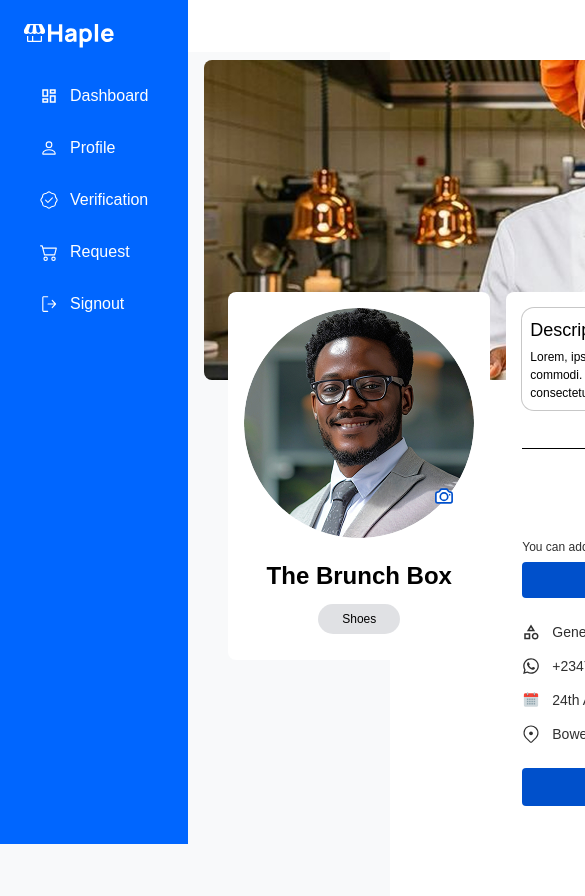
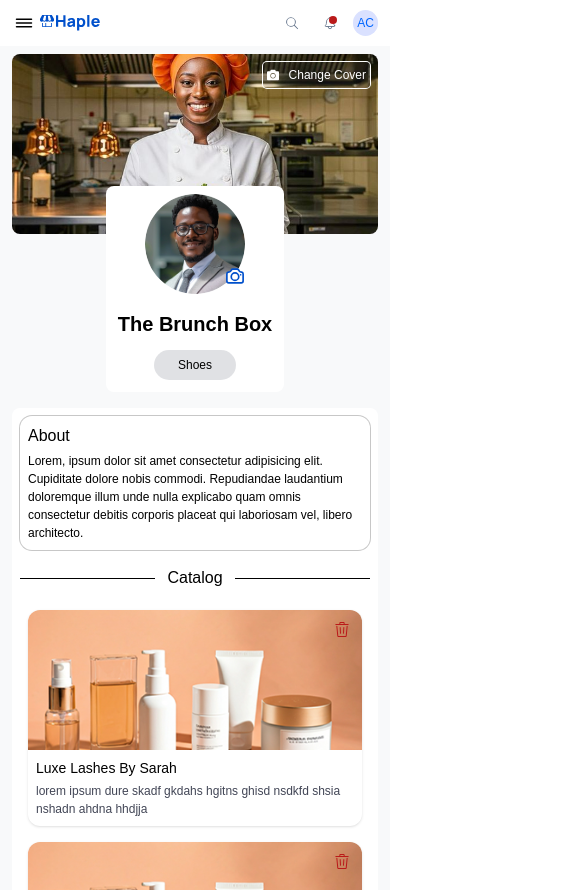
Before and after one commit to BuildingStartup/haplev1, a React (Vite) app: page /my-profile in a window 390 px wide. Shown: the top 896 px of the page, 585 px wide, since content can reach past the window. Built offline with nearby package versions, Linux system fonts and the light colour scheme.

Commit message:
mobile dashboard

```diff
--- a/src/features/Dashboard/AddProductButton.jsx
+++ b/src/features/Dashboard/AddProductButton.jsx
@@ -10,7 +10,7 @@ export default function AddProductButton({products, showForm, remaining, handleA
             item{remaining !== 1 ? "s" : ""}
           </p>
           <button
-            className="bg-primary text-white p-2 text-sm rounded cursor-pointer"
+            className="bg-primary text-white p-1.5 lg:p-2.5 text-sm rounded cursor-pointer"
             onClick={handleAddItem}
           >
             Add Item ({products.length}/4)
--- a/src/features/Dashboard/NavbarDash.jsx
+++ b/src/features/Dashboard/NavbarDash.jsx
@@ -1,20 +1,27 @@
 import { GoSearch } from "react-icons/go";
-import { IoNotificationsOutline } from "react-icons/io5";
+import { IoNotificationsOutline, IoReorderThreeOutline } from "react-icons/io5";
 
 function NavbarDash() {
     return (
-        <div className="flex gap-4 justify-end">
+        <div className="flex justify-between items-center lg:justify-end">
 
-           <div className="p-2">
-                <GoSearch className="text-lg text-neutral-300" />
+            <div className="flex items-center gap-1 lg:hidden">
+                <IoReorderThreeOutline className="text-2xl" />
+                <img src="../logo.svg" alt="logo" className="w-15" />
+            </div>
+           <div className="flex gap-2 lg:gap-4 items-center">
+                <div className="p-2">
+                        <GoSearch className="text-sm lg:text-lg text-neutral-300" />
+                </div>
+                <div className="relative p-2">
+                        <IoNotificationsOutline className="text-sm lg:text-lg text-neutral-300" />
+                        <span className="absolute w-2 h-2 rounded-full bg-secondary-300 top-2 right-2"></span>
+                </div>
+                <div className="p-1 lg:p-2 bg-primary-lighter rounded-full">
+                    <span className="lg:text-sm text-primary-light font-medium">AC</span>
+                </div>
            </div>
-           <div className="relative p-2">
-                <IoNotificationsOutline className="text-lg text-neutral-300" />
-                <span className="absolute w-2 h-2 rounded-full bg-secondary-300 top-2 right-2"></span>
-           </div>
-           <div className="p-2 bg-primary-lighter rounded-full">
-            <span className="text-sm text-primary-light font-medium">AC</span>
-           </div>
+
 
         </div>
     )
--- a/src/features/Dashboard/SellerContact.jsx
+++ b/src/features/Dashboard/SellerContact.jsx
@@ -13,29 +13,29 @@ export default function SellerContact({sellerInfo, category}){
         <div className="flex flex-col gap-3.5">
 
             <div className="flex items-center gap-3 text-dark-100">
-            <MdOutlineCategory className="text-lg"/>
-            <p className="text-sm capitalize">
+            <MdOutlineCategory className="lg:text-lg"/>
+            <p className="lg:text-sm capitalize">
                 {category?.catalog ?? "General"} ({category?.name ?? "Uncategorized"})
             </p>
             </div>
 
             <div className="flex items-center gap-3 text-dark-100">
-            <FaWhatsapp className="text-lg"/>
-            <p className="text-sm">
+            <FaWhatsapp className="lg:text-lg"/>
+            <p className="lg:text-sm">
                 {sellerInfo.whatsapp_number}
             </p>
             </div>
 
             <div className="flex items-center gap-3 text-dark-100">
-            <FcCalendar className="text-lg" />
-            <p className="text-sm">
+            <FcCalendar className="lg:text-lg" />
+            <p className="lg:text-sm">
                 24th April, 2026
             </p>
             </div>
 
             <div className="flex items-center gap-3 text-dark-100">
-            <GoLocation className="text-lg" />
-            <p className="text-sm">
+            <GoLocation className="lg:text-lg" />
+            <p className="lg:text-sm">
                 {sellerInfo.campus}
             </p>
             </div>
--- a/src/features/Dashboard/Sidebar.jsx
+++ b/src/features/Dashboard/Sidebar.jsx
@@ -4,7 +4,7 @@ import { GoVerified, GoSignOut } from "react-icons/go";
 import { BsCart2 } from "react-icons/bs";
 function Sidebar() {
     return (
-        <aside className="flex-1 bg-primary-light px-3 py-6 flex flex-col gap-7 h-screen">
+        <aside className=" hidden flex-1 bg-primary-light px-3 py-6 lg:flex flex-col gap-7 h-screen">
             <picture className="px-3">
                 <img src="../logo-white.svg" alt="logo" className="" />
             </picture>
--- a/src/features/Dashboard/ViewProducts.jsx
+++ b/src/features/Dashboard/ViewProducts.jsx
@@ -1,4 +1,4 @@
-import { MdDelete } from "react-icons/md";
+import { GoTrash } from "react-icons/go";
 import { useState } from "react";
 import SpinnerMini from "../../ui/SpinnerMini"
 
@@ -21,7 +21,7 @@ export default function ViewProducts({products, handleDelete, isDeleting}){
 
     return (
         <>
-        <div className="grid grid-cols-[repeat(auto-fit,minmax(240px,1fr))] gap-4 p-5 place-items-center">
+        <div className="grid grid-cols-[repeat(auto-fit,minmax(160px,1fr))] lg:grid-cols-[repeat(auto-fit,minmax(240px,1fr))] gap-4 lg:gap-4 p-2 lg:p-5 place-items-center">
                 {products.map((prod) => {
                   const isProductDeleting = isDeleting && deletingProductId === prod.id;
 
@@ -32,13 +32,13 @@ export default function ViewProducts({products, handleDelete, isDeleting}){
                   >
                     <button
                       onClick={() => handleDeleteClick(prod.id)}
-                      className="absolute top-2 right-2 bg-white rounded-full p-1 transition cursor-pointer z-10"
+                      className="absolute top-3 lg:top-5 right-3 lg:right-5 cursor-pointer z-10"
                       disabled={isDeleting}
                     >
-                      <MdDelete className="text-red-500" />
+                      <GoTrash className="text-secondary-300 text-base lg:text-lg" />
                     </button>
 
-                    <div className="relative h-35 lg:h-[219.98px]">
+                    <div className="relative h-35 lg:h-[218.98px]">
                       <img
                         src={`../${prod.image_url}.jpg`}
                         alt={prod.name}
@@ -57,11 +57,8 @@ export default function ViewProducts({products, handleDelete, isDeleting}){
                     </div>
 
                     <div className="p-2 space-y-1 lg:p-6 lg:space-y-2">
-                            <div className="flex justify-between items-center">
-                                <h3 className="text-sm lg:text-lg font-medium">{prod.name}</h3>
-                                <img src="../checkIcon.svg" alt="verified"/>
-                            </div>
-                            <p className="lg:text-base text-neutral-100">{prod.caption}</p>
+                            <h3 className="text-sm lg:text-lg font-medium">{prod.name}</h3>
+                            <p className="lg:text-sm text-neutral-100">{prod.caption}</p>
                         </div>
                   </div>
                   );
--- a/src/layouts/DashLayout.jsx
+++ b/src/layouts/DashLayout.jsx
@@ -6,7 +6,7 @@ function DashLayout({children}) {
         <div className="flex">
             <Sidebar />
             <div className="flex-6">
-                <nav className="bg-white px-4 py-2 lg:px-12 lg:py-3">
+                <nav className="bg-white px-3 py-2 lg:px-12 lg:py-3">
                     <NavbarDash />
                 </nav>
                 {children}
--- a/src/pages/private/Profile.jsx
+++ b/src/pages/private/Profile.jsx
@@ -9,21 +9,21 @@ import ViewProducts from "../../features/Dashboard/ViewProducts";
 function Profile() {
     // dummy object
     const images = [
-        // {
-        //     name: "hello",
-        //     caption: "lorem ipsum dure skadf gkdahs hgitns ghisd nsdkfd shsia nshadn ahdna hhdjja",
-        //     image_url: "luxelushes"
-        // },
-        // {
-        //     name: "hello",
-        //     caption: "lorem ipsum dure skadf gkdahs hgitns ghisd nsdkfd shsia nshadn ahdna hhdjja",
-        //     image_url: "luxelushes"
-        // },
-        // {
-        //     name: "hello",
-        //     caption: "lorem ipsum dure skadf gkdahs hgitns ghisd nsdkfd shsia nshadn ahdna hhdjja",
-        //     image_url: "luxelushes"
-        // },
+        {
+            name: "Luxe Lashes By Sarah",
+            caption: "lorem ipsum dure skadf gkdahs hgitns ghisd nsdkfd shsia nshadn ahdna hhdjja",
+            image_url: "luxelushes"
+        },
+        {
+            name: "Luxe Lashes By Sarah",
+            caption: "lorem ipsum dure skadf gkdahs hgitns ghisd nsdkfd shsia nshadn ahdna hhdjja",
+            image_url: "luxelushes"
+        },
+        {
+            name: "Luxe Lashes By Sarah",
+            caption: "lorem ipsum dure skadf gkdahs hgitns ghisd nsdkfd shsia nshadn ahdna hhdjja",
+            image_url: "luxelushes"
+        },
 
     ]
 
@@ -43,36 +43,36 @@ function Profile() {
     const remaining = 4 - images.length;
     return (
         <DashLayout>
-            <main className="space-y-8 px-4 py-2 lg:px-12 lg:py-3 h-screen no-scrollbar overflow-y-auto">
-                <div className="relative h-80">
+            <main className="space-y-8 px-3 py-2 lg:px-12 lg:py-3 h-screen no-scrollbar overflow-y-auto">
+                <div className="relative w-full h-45 lg:h-70">
                     <img src="../sellerBanner.jpg" alt="seller banner" className="h-full w-full object-cover rounded-lg" />
-                    <div className="absolute top-4 right-6 flex items-center gap-2.5 text-white p-2.5 ring ring-white rounded bg-neutral-100/15">
+                    <div className="absolute top-2 lg:top-4 right-2 lg:right-6 flex items-center gap-2.5 text-white p-1 lg:p-2.5 ring ring-white rounded bg-neutral-100/15">
                         <FaCamera />
                         <span>Change Cover</span>
                     </div>
                 </div>
-                <div className="-mt-30 relative px-6 flex justify-between items-start gap-4">
+                <div className="-mt-20 lg:-mt-30 relative lg:px-6 flex flex-col lg:justify-between items-center lg:items-start gap-4 lg:flex-row">
 
-                    <div className="flex-1 bg-white p-4 rounded-lg space-y-3">
-                        <div className="relative w-57.5 h-57.5 overflow-hidden">
+                    <div className="flex-1 bg-white p-2 lg:p-4 rounded-lg space-y-3 flex flex-col items-center">
+                        <div className="relative w-25 lg:w-57.5 h-25 lg:h-57.5 overflow-hidden">
                             <img src="../seller5.jpg" alt="seller logo" className="w-full h-full rounded-full" />
-                            <HiOutlineCamera className="text-xl absolute bottom-8 right-5 fill-white stroke-primary" strokeWidth={2}/>
+                            <HiOutlineCamera className="text-xl absolute bottom-2 lg:bottom-8 right-0 lg:right-5 fill-white stroke-primary" strokeWidth={2}/>
                         </div>
-                        <div className="p-2.5 flex flex-col justify-center items-center gap-3">
-                            <h1 className="text-2xl font-semibold">The Brunch Box</h1>
+                        <div className="p-1 lg:p-2.5 flex flex-col justify-center items-center gap-3">
+                            <h1 className="text-xl lg:text-2xl font-semibold">The Brunch Box</h1>
                             <span className="py-1.5 px-6 rounded-full bg-neutral-100/16">Shoes</span>
                         </div>
                     </div>
 
-                    <div className="flex-4 rounded-lg p-4 space-y-6 bg-white">
+                    <div className="flex-4 rounded-lg p-2 lg:p-4 space-y-4 lg:space-y-6 bg-white">
                         <div className="space-y-1 ring ring-black/22 lg:space-y-4 p-2 lg:p-10 rounded-xl lg:rounded-2xl">
-                        <h2 className="text-lg lg:text-xl font-medium">Description</h2>
+                        <h2 className="text-base lg:text-xl font-medium">About</h2>
                         <p className="lg:text-sm">Lorem, ipsum dolor sit amet consectetur adipisicing elit. Cupiditate dolore nobis commodi. Repudiandae laudantium doloremque illum unde nulla explicabo quam omnis consectetur debitis corporis placeat qui laboriosam vel, libero architecto.</p>
                     </div>
 
                     <div className="flex items-center gap-3 mb-3">
                         <div className="flex-1 h-px bg-black" />
-                        <h3 className="text-lg lg:text-xl font-medium">Catalog</h3>
+                        <h3 className="text-base lg:text-xl font-medium">Catalog</h3>
                         <div className="flex-1 h-px bg-black" />
                     </div>
 
@@ -94,9 +94,9 @@ function Profile() {
                     <SellerContact sellerInfo={sellerInfo} />
 
                     {/* action */}
-                    <div className="flex gap-2.5 w-120.5">
-                        <button className="bg-primary flex-4 p-2.5 text-white rounded">Edit Profile</button>
-                        <button className="flex-2 p-2.5 rounded bg-neutral-100/15">Share</button>
+                    <div className="flex gap-2.5 w-full lg:w-120.5">
+                        <button className="bg-primary flex-1 lg:flex-4 p-1.5 lg:p-2.5 text-white rounded">Edit Profile</button>
+                        <button className="flex-1 lg:flex-2 p-1.5 lg:p-2.5 rounded bg-neutral-100/15">Share</button>
                     </div>
 
                     </div>
--- a/src/ui/Navbar.jsx
+++ b/src/ui/Navbar.jsx
@@ -3,7 +3,7 @@ function Navbar() {
         <div className="flex justify-between items-center">
 
             <picture className="w-13 lg:w-18">
-                <img src="../Vector.svg" alt="logo" className="w-full" />
+                <img src="../logo.svg" alt="logo" className="w-full" />
             </picture>
 
             <div className="flex gap-2 lg:gap-3.5">
```
